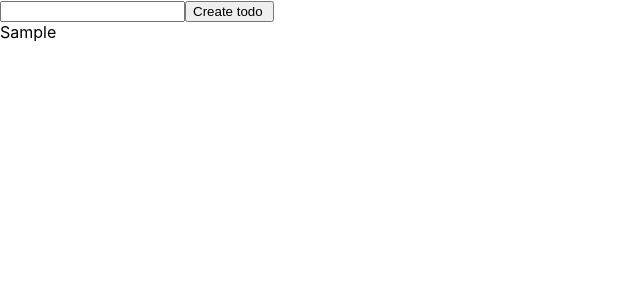
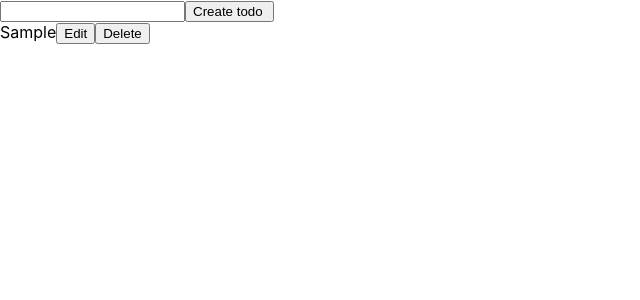
Before and after one commit to Donn-Farik/react-todoapp, a React (Create React App) app: page / in a window 1280 px wide. Both pictures are taken after typing "Sample" into the empty fields and a click on the input "Create todo". Shown: the top 300 px of the page, without its empty margins (0-640 px from the left). Built offline with nearby package versions, Linux system fonts and the light colour scheme.

Commit message:
add a edit & delete button

```diff
--- a/src/App.js
+++ b/src/App.js
@@ -1,43 +1,10 @@
-import { useState } from "react";
+import React from "react";
+import TodoApp from "./componente/TodoApp";
 
 function App() {
-  const [title, setTitle] = useState("");
-  const [todos, setTodos] = useState([]);
-  // const handleClick = (event) => {
-  //   event.preventDefault();
-  //   setTitle("");
-  // };
-  const handleChange = (e) => {
-    setTitle(e.target.value);
-  };
-  const handleSubmit = (e) => {
-    e.preventDefault();
-    const newTodo = {
-      id: crypto.randomUUID(),
-      title: title,
-      completed: false,
-    };
-    setTodos([...todos, newTodo]);
-    setTitle("");
-  };
-
   return (
-    <div className="todoContainer">
-      <form className="todoCreateForm" onSubmit={handleSubmit}>
-        <input className="todoInput" value={title} onChange={handleChange} />
-
-        <input
-          type="submit"
-          value="Create todo "
-          className="buttonCreate"
-          onClick={handleSubmit}
-        />
-      </form>
-      <div className="todosContainer">
-        {todos.map((todo) => (
-          <div> {todo.title} </div>
-        ))}
-      </div>
+    <div>
+      <TodoApp />
     </div>
   );
 }
--- /dev/null
+++ b/src/componente/Todo.jsx
@@ -0,0 +1,26 @@
+import React, { useState } from "react";
+
+function Todo({ todo }) {
+  const [isEdit, setIsEdit] = useState(false);
+  const FormEdit = () => {
+    return (
+      <form>
+        <input />
+        <button>Update</button>
+      </form>
+    );
+  };
+
+  const TodoElement = () => {
+    return (
+      <div className="todoInfo">
+        {todo.title}
+        <button onClick={() => setIsEdit(true)}>Edit</button>
+        <button>Delete</button>
+      </div>
+    );
+  };
+
+  return <div className="todo">{isEdit ? <FormEdit /> : <TodoElement />}</div>;
+}
+export default Todo;
--- /dev/null
+++ b/src/componente/TodoApp.jsx
@@ -0,0 +1,46 @@
+import { useState } from "react";
+import Todo from "./Todo.jsx";
+
+function App() {
+  const [title, setTitle] = useState("");
+  const [todos, setTodos] = useState([]);
+  // const handleClick = (event) => {
+  //   event.preventDefault();
+  //   setTitle("");
+  // };
+  const handleChange = (e) => {
+    setTitle(e.target.value);
+  };
+  const handleSubmit = (e) => {
+    e.preventDefault();
+    const newTodo = {
+      id: crypto.randomUUID(),
+      title: title,
+      completed: false,
+    };
+    setTodos([...todos, newTodo]);
+    setTitle("");
+  };
+
+  return (
+    <div className="todoContainer">
+      <form className="todoCreateForm" onSubmit={handleSubmit}>
+        <input className="todoInput" value={title} onChange={handleChange} />
+
+        <input
+          type="submit"
+          value="Create todo "
+          className="buttonCreate"
+          onClick={handleSubmit}
+        />
+      </form>
+      <div className="todosContainer">
+        {todos.map((todo) => (
+          <Todo key={todo.id} todo={todo} />
+        ))}
+      </div>
+    </div>
+  );
+}
+
+export default App;
```
Also changed, not shown: 1 other file (tests, documents, lock files or other folders).
